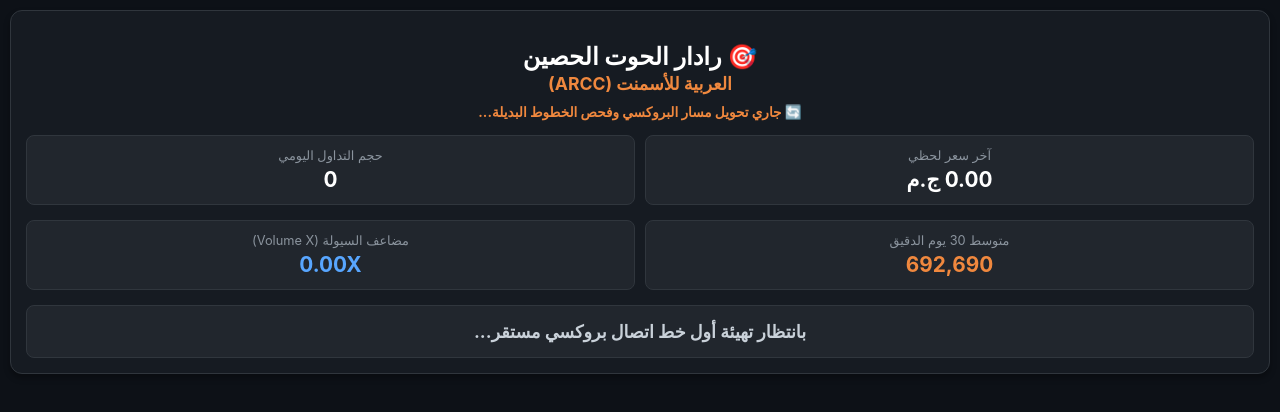
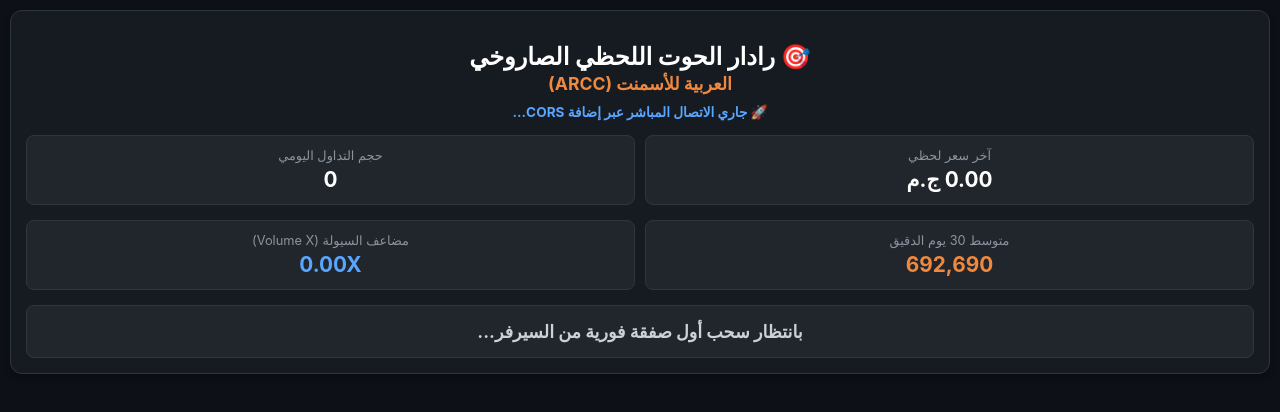
Before and after one commit to egytornado-tech/my-egx-scanner, a plain HTML site: page index.html in a window 1280 px wide. Drawn offline with Linux system fonts and the light colour scheme; no server answers.

Commit message:
Update HTML title and connection status messages

```diff
--- a/index.html
+++ b/index.html
@@ -3,7 +3,7 @@
 <head>
     <meta charset="UTF-8">
     <meta name="viewport" content="width=device-width, initial-scale=1.0">
-    <title>🎯 رادار العربية للأسمنت الحصري (ARCC)</title>
+    <title>🎯 رادار العربية للأسمنت اللحظي الصاروخي</title>
     <style>
         :root { --bg: #0d1117; --card: #161b22; --border: #30363d; --text: #c9d1d9; --green: #2ea043; --blue: #58a6ff; --orange: #f0883e; }
         body { background: var(--bg); color: var(--text); font-family: -apple-system, BlinkMacSystemFont, "Segoe UI", Roboto, sans-serif; padding: 10px; margin: 0; text-align: center; }
@@ -25,9 +25,9 @@
 
 <div class="container">
     <div class="card">
-        <h1>🎯 رادار الحوت الحصين</h1>
+        <h1>🎯 رادار الحوت اللحظي الصاروخي</h1>
         <div class="stock-title">العربية للأسمنت (ARCC)</div>
-        <div id="connection-status" class="status">🔄 جاري تشغيل مصفوفة الدفاع وبدء الاتصال...</div>
+        <div id="connection-status" class="status">🚀 جاري الاتصال المباشر عبر إضافة CORS...</div>
 
         <div class="metric-grid">
             <div class="metric-box">
@@ -52,7 +52,7 @@
         </div>
 
         <div id="signal-display" class="signal-box normal">
-            بانتظار تهيئة أول خط اتصال بروكسي مستقر...
+            بانتظار سحب أول صفقة فورية من السيرفر...
         </div>
     </div>
 </div>
@@ -62,7 +62,7 @@
     const TARGET_KEYWORD = "العربية للأسمنت";
     const HISTORICAL_AVG_30_DAYS = 692690;
 
-    // 🌐 مصفوفة الـ 10 بدائل الذكية لتخطي الـ CORS والحظر اللحظي
+    // 🌐 شبكة الأمان: الـ 10 بروكسيات الاحتياطية في حال تعطل السحب المباشر
     const CORS_PROXIES = [
         url => `https://api.allorigins.win/raw?url=${encodeURIComponent(url)}`,
         url => `https://corsproxy.io/?${encodeURIComponent(url)}`,
@@ -70,48 +70,64 @@
         url => `https://api.codetabs.com/v1/proxy/?url=${encodeURIComponent(url)}`,
         url => `https://corsproxy.org/?${encodeURIComponent(url)}`,
         url => `https://proxy.cors.sh/${url}`,
-        url => `https://api.allorigins.win/get?url=${encodeURIComponent(url)}`, // يحتاج معالجة JSON
-        url => `https://whateverorigin.org/get?url=${encodeURIComponent(url)}`, // يحتاج معالجة JSON
-        url => `https://cors-json.vercel.app/?url=${encodeURIComponent(url)}`,   // يحتاج معالجة JSON
-        url => `https://cors-anywhere.herokuapp.com/${url}`                     // يتطلب تفعيل الديمو أول مرة
+        url => `https://api.allorigins.win/get?url=${encodeURIComponent(url)}`,
+        url => `https://whateverorigin.org/get?url=${encodeURIComponent(url)}`,
+        url => `https://cors-json.vercel.app/?url=${encodeURIComponent(url)}`,
+        url => `https://cors-anywhere.herokuapp.com/${url}`
     ];
 
-    let activeProxyIndex = 0;
+    let activeProxyIndex = -1; // 1- يعني سحب مباشر بدون بروكسي (الأولوية القصوى)
 
-    // دالة الجلب الذكية التي تلف على البدائل تلقائياً عند حدوث خطأ
-    async function fetchHTMLWithSmartFallback() {
+    async function fetchSmartData() {
+        const cacheBuster = "cb_turbo=" + Date.now();
+        const targetWithCache = REAL_URL + (REAL_URL.includes('?') ? '&' : '?') + cacheBuster;
+
+        // 🏎️ المحاولة الأولى: سحب مباشر وفوري (مستغلين وجود إضافة الـ CORS)
+        if (activeProxyIndex === -1) {
+            try {
+                const res = await fetch(targetWithCache);
+                if (res.ok) {
+                    document.getElementById('connection-status').innerText = `⚡ اتصال مباشر فوري (بدون وسيط) — تحديث كل 5 ثوانٍ`;
+                    document.getElementById('connection-status').style.color = "#2ea043";
+                    return await res.text();
+                }
+            } catch (err) {
+                console.warn("فشل السحب المباشر، جاري الانتقال التلقائي للبروكسيات الاحتياطية.");
+                activeProxyIndex = 0; // التحويل لأول بروكسي في اللستة
+            }
+        }
+
+        // 🛡️ المحاولة الثانية: اللف التلقائي على البروكسيات لو السحب المباشر فشل
         for (let i = 0; i < CORS_PROXIES.length; i++) {
             let currentIndex = (activeProxyIndex + i) % CORS_PROXIES.length;
             try {
-                // كسر الكاش لضمان جلب صفقات جديدة
-                const cacheBuster = "cb_radar=" + Date.now();
-                const targetWithCache = REAL_URL + (REAL_URL.includes('?') ? '&' : '?') + cacheBuster;
+                const proxyUrl = CORS_PROXIES[currentIndex](targetWithCache);
+                const res = await fetch(proxyUrl);
+                if (!res.ok) throw new Error();
 
-                const finalProxyUrl = CORS_PROXIES[currentIndex](targetWithCache);
+                activeProxyIndex = currentIndex; // تثبيت البروكسي الناجح مؤقتاً
 
-                const res = await fetch(finalProxyUrl);
-                if (!res.ok) throw new Error("سيرفر محظور أو متوقف");
+                document.getElementById('connection-status').innerText = `⚠️ البروكسي الاحتياطي نشط (${currentIndex + 1}/10) — جاري إعادة محاولة الخط المباشر لاحقاً`;
+                document.getElementById('connection-status').style.color = "#f0883e";
 
-                // تحديث مؤشر البروكسي الثابت لتسريع الطلب القادم
-                activeProxyIndex = currentIndex;
-
-                // إذا كان البروكسي يعيد كائن JSON (مثل ऑल أوريجنز جيت) نخرج الـ String منه
-                if (finalProxyUrl.includes('/get?') || finalProxyUrl.includes('cors-json')) {
+                if (proxyUrl.includes('/get?') || proxyUrl.includes('cors-json')) {
                     const jsonData = await res.json();
                     return jsonData.contents || jsonData.html || "";
                 }
-
                 return await res.text();
             } catch (err) {
-                console.warn(`الخط رقم ${currentIndex + 1} واجه مشكلة.. جاري تخطيه للخط التالي.`);
+                console.log(`الخط ${currentIndex + 1} مشغول، فحص التالي...`);
             }
         }
-        throw new Error("جميع البروكسيات الـ 10 مشغولة حالياً");
+
+        // لو كله قفل، نحاول نرجع للمباشر عل وعسى يلقط
+        activeProxyIndex = -1;
+        throw new Error("السيرفرات والخطوط كلها مشغولة");
     }
 
     async function scanARCCStock() {
         try {
-            const htmlText = await fetchHTMLWithSmartFallback();
+            const htmlText = await fetchSmartData();
             if (!htmlText) return;
 
             const parser = new DOMParser();
@@ -124,7 +140,7 @@
                 let volumeIndex = -1;
                 let priceIndex = -1;
 
-                // 🗺️ قراءة ديناميكية لعناوين الجدول لضمان دقة الخانات من دقيقة الافتتاح
+                // ربط الأعمدة ديناميكياً بالعناوين لضمان قراءة خالية من الأخطاء
                 for (let i = 0; i < Math.min(rows.length, 2); i++) {
                     const headers = Array.from(rows[i].querySelectorAll('th, td')).map(el => el.innerText.trim());
                     const volIdx = headers.findIndex(h => h.includes("حجم") || h.includes("التداول"));
@@ -134,7 +150,7 @@
                     if (prcIdx !== -1) priceIndex = prcIdx;
                 }
 
-                // قيم أمان افتراضية في حال عدم قراءة العناوين لسبب ما
+                // fallback في حال تعذر لقط الهيدر
                 if (volumeIndex === -1) volumeIndex = 1;
                 if (priceIndex === -1) priceIndex = rows[0]?.querySelectorAll('td, th').length - 3 || 2;
 
@@ -146,7 +162,6 @@
                     if (cells.length > 5 && cells.join(" ").includes(TARGET_KEYWORD)) {
                         found = true;
 
-                        // سحب القيم بالاعتماد على الفهرس المربوط ديناميكياً بالعناوين
                         let volume = parseInt(cells[volumeIndex].replace(/,/g, '')) || 0;
                         let price = parseFloat(cells[priceIndex].replace(/,/g, '')) || 0;
 
@@ -173,20 +188,15 @@
                         }
                     }
                 });
-
-                if (found) {
-                    document.getElementById('connection-status').innerText = `⚡ الرادار نشط ومؤمن تلقائياً (البروكسي الحالي: ${activeProxyIndex + 1}/10)`;
-                    document.getElementById('connection-status').style.color = "#2ea043";
-                }
             }
         } catch (err) {
-            document.getElementById('connection-status').innerText = `🔄 جاري تحويل مسار البروكسي وفحص الخطوط البديلة...`;
-            document.getElementById('connection-status').style.color = "#f0883e";
+            // محاولة تصفير العداد ليعود للفحص المباشر في الدورة القادمة
+            activeProxyIndex = -1;
         }
     }
 
-    // تحديث كل 10 ثوانٍ لضمان استقرار قنوات الاتصال طوال وقت الجلسة
-    setInterval(scanARCCStock, 10000);
+    // ⏱️ التحديث فوري ومكثف كل 5 ثوانٍ بالتمام والكمال
+    setInterval(scanARCCStock, 5000);
     scanARCCStock();
 </script>
 </body>
```
